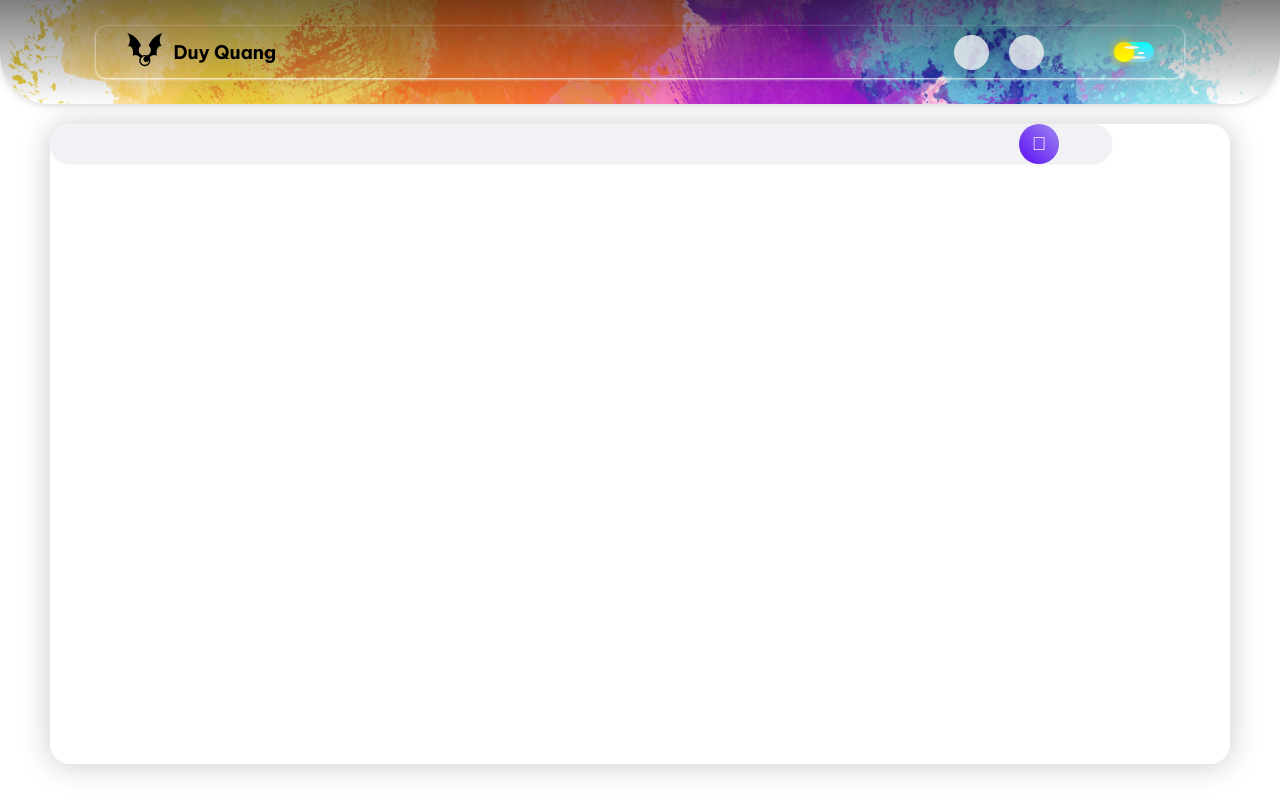
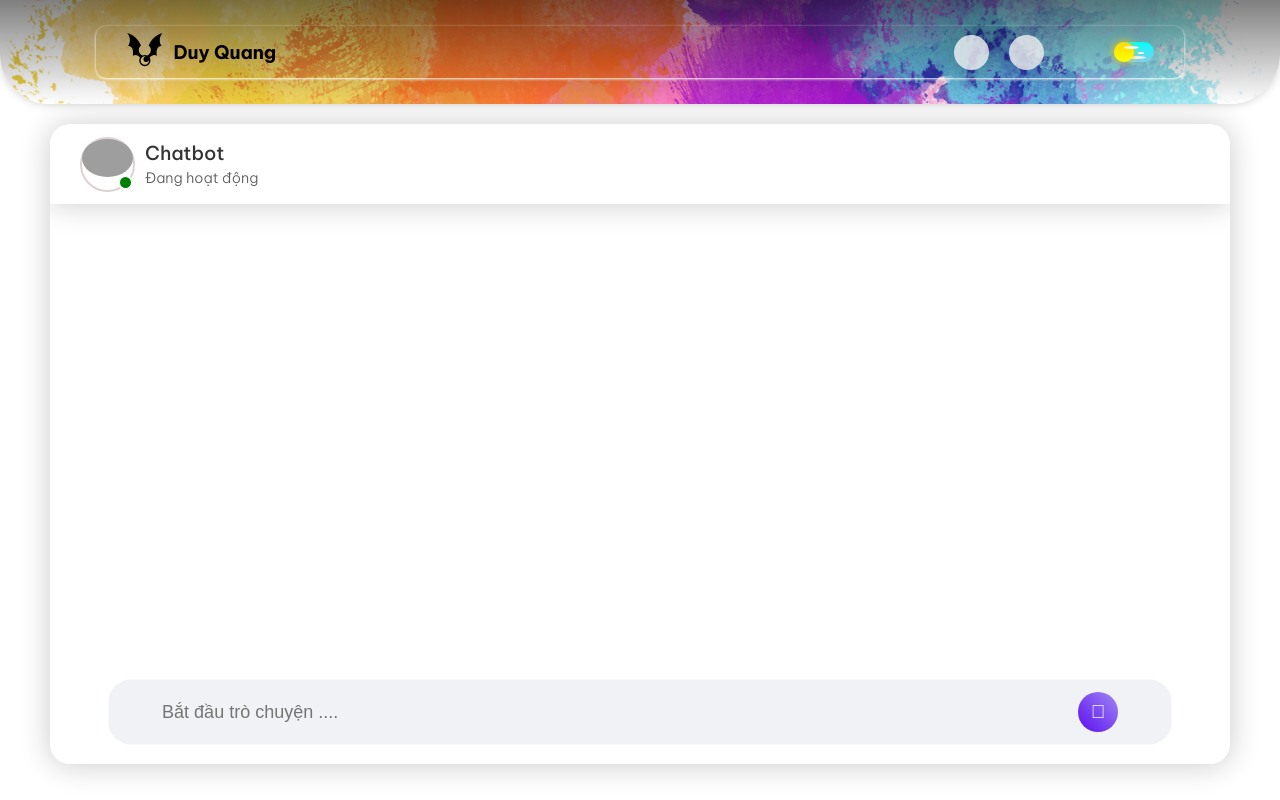
Before and after one commit to ndq04/ChatBotApp, a React (Create React App) app in the folder FE/: page /chat in a window 1280 px wide. Built offline with nearby package versions, Linux system fonts and the light colour scheme; grey boxes are pictures that could not be loaded; some icons are missing.

Commit message:
edit chatbot.js file

```diff
--- a/FE/src/components/Chatbot.js
+++ b/FE/src/components/Chatbot.js
@@ -1,7 +1,12 @@
-import {useState} from 'react'
+import {useState, useEffect, useRef} from 'react'
 import axios from 'axios'
+import {useContext} from 'react'
+import {ThemeContext} from '../context/ThemeContext'
 
 const Chatbot = () => {
+  const {isToggle} = useContext(ThemeContext)
+
+  const messageEl = useRef(null)
   const [state, setState] = useState({
     chat: [],
     message: '',
@@ -43,55 +48,92 @@ const Chatbot = () => {
         .catch((err) => console.log(err))
     }
   }
+  useEffect(() => {
+    if (messageEl) {
+      messageEl.current.addEventListener(
+        'DOMNodeInserted',
+        (event) => {
+          const {currentTarget: target} = event
+          target.scroll({
+            top: target.scrollHeight,
+            behavior: 'smooth',
+          })
+        }
+      )
+    }
+  }, [])
   return (
-    <div className='chatbot'>
-      <div className='message__content'>
+    <div className={isToggle ? 'chatbot dark' : 'chatbot'}>
+      <div className='chatbot_header'>
+        <div className='chatbot_header-left'>
+          <div className='image image-status'>
+            <img src='./bot.png' alt='Chatbot' />
+          </div>
+          <div className={isToggle ? 'info dark' : 'info'}>
+            <p>Chatbot</p>
+            <p>Đang hoạt động</p>
+          </div>
+        </div>
+      </div>
+      <div className='chatbot_container' ref={messageEl}>
         {state.chat.map((msg, i) => (
           <div
+            className='chatbot_content'
             key={i}
             style={{
-              display: 'flex',
-              flexDirection: 'column',
-            }}
-          >
-            <div
-              style={{
-                display: 'flex',
               justifyContent:
-                  msg.from === 'people' ? 'flex-end' : '',
+                msg.from === 'people'
+                  ? 'flex-end'
+                  : 'flex-start',
             }}
           >
             {msg.from === 'people' ? (
               <>
-                  <div>{msg.message}</div>
+                <p className='message message-user'>
+                  {msg.message}
+                </p>
                 <img
+                  className='image'
                   src={msg.img}
-                    width='50px'
                   alt={msg.img}
                 />
               </>
             ) : (
               <>
                 <img
+                  className='image'
                   src={msg.img}
-                    width='50px'
                   alt={msg.img}
                 />
-                  <div>{msg.message}</div>
+                <p
+                  className={
+                    isToggle
+                      ? 'message message-bot dark'
+                      : 'message message-bot'
+                  }
+                >
+                  {msg.message}
+                </p>
               </>
             )}
           </div>
-          </div>
         ))}
       </div>
-      <div className='message__send'>
-        <div className='input-wrapper'>
+      <div className='chatbot_send'>
+        <div
+          className={
+            isToggle
+              ? 'input-wrapper dark'
+              : 'input-wrapper'
+          }
+        >
           <form onSubmit={handleSend}>
             <input
               type='text'
               name='message'
               value={state.message}
               onChange={handleChange}
+              placeholder='Bắt đầu trò chuyện ....'
             />
             <div className='send-icon'>
               <i
```
Lines whose indentation alone changed are shown as unchanged.
